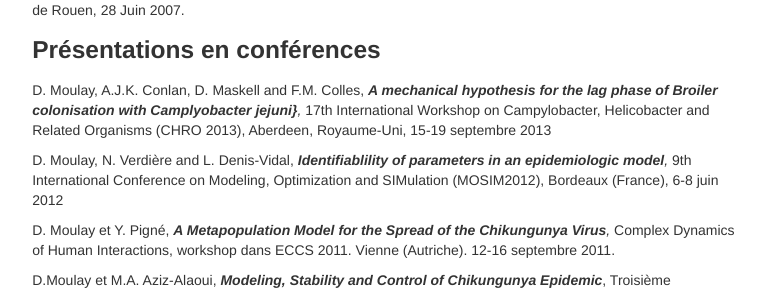
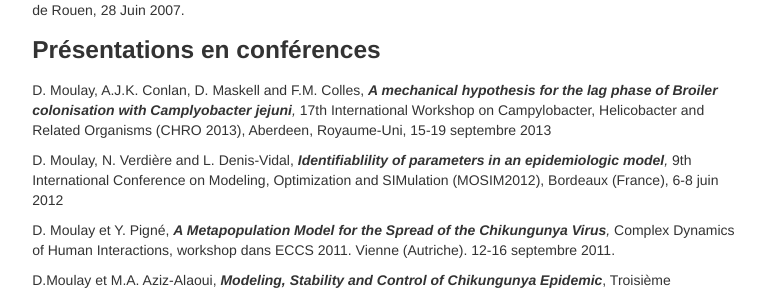
Before and after one commit to djamilator/djamilator.github.io, a Jekyll site: the page built from publications/index.html, in a window 1280 px wide. Shown: the part 912-1204 px from the top of the page, without its empty margins (374-1141 px from the left). Built offline with Jekyll 4.4.1, drawn with Linux system fonts in a browser that asks for light colours; Markdown is read by kramdown in place of the engine named in the settings.

Commit message:
accolade

```diff
--- a/publications/index.html
+++ b/publications/index.html
@@ -52,7 +52,7 @@ Quelques approches dans la modélisation de la transmission du Chikungunya</i></
 <h3>Présentations en conférences</h3>
 
 <p>
-D. Moulay, A.J.K. Conlan, D. Maskell and F.M. Colles, <b><i>A mechanical hypothesis for the lag phase of Broiler colonisation with Camplyobacter jejuni}</b>,</i> 17th International Workshop on Campylobacter, Helicobacter and Related Organisms (CHRO 2013), Aberdeen, Royaume-Uni, 15-19 septembre 2013
+D. Moulay, A.J.K. Conlan, D. Maskell and F.M. Colles, <b><i>A mechanical hypothesis for the lag phase of Broiler colonisation with Camplyobacter jejuni</b>,</i> 17th International Workshop on Campylobacter, Helicobacter and Related Organisms (CHRO 2013), Aberdeen, Royaume-Uni, 15-19 septembre 2013
 </p>
 
 
```
